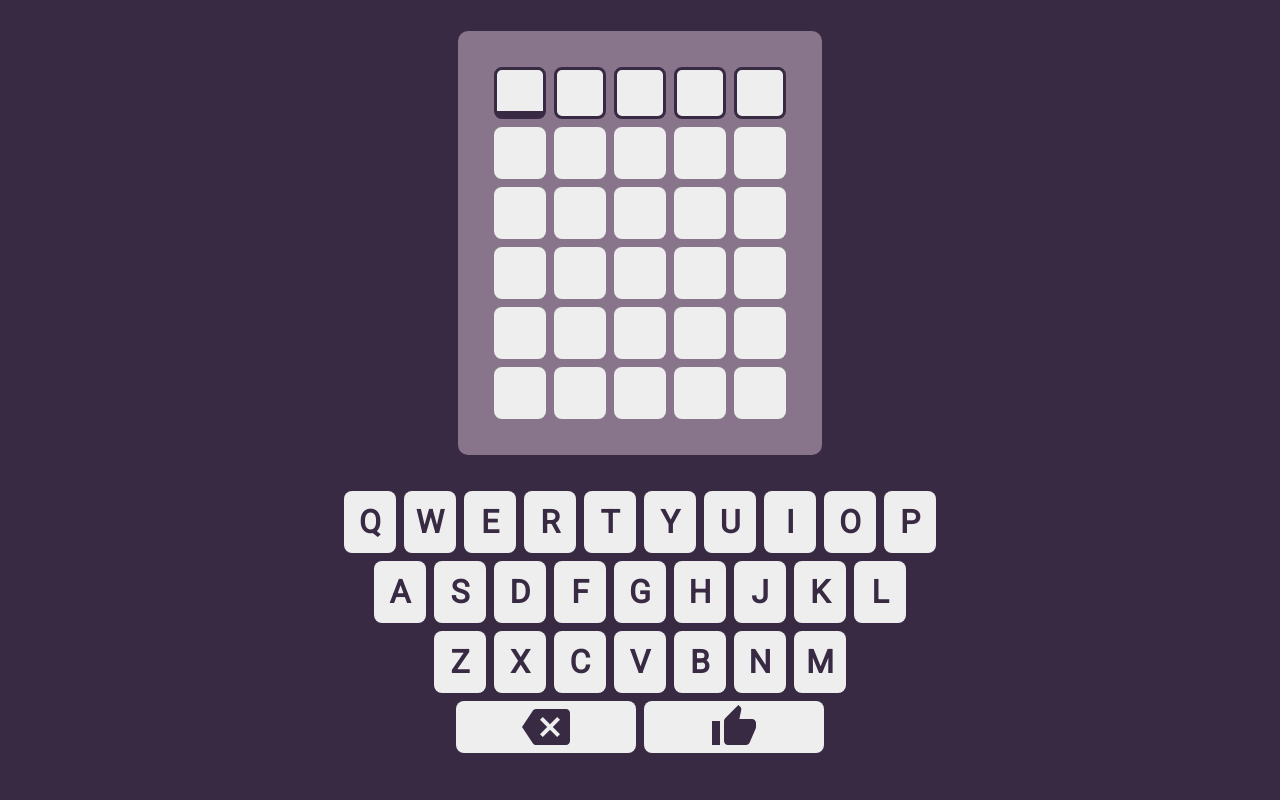
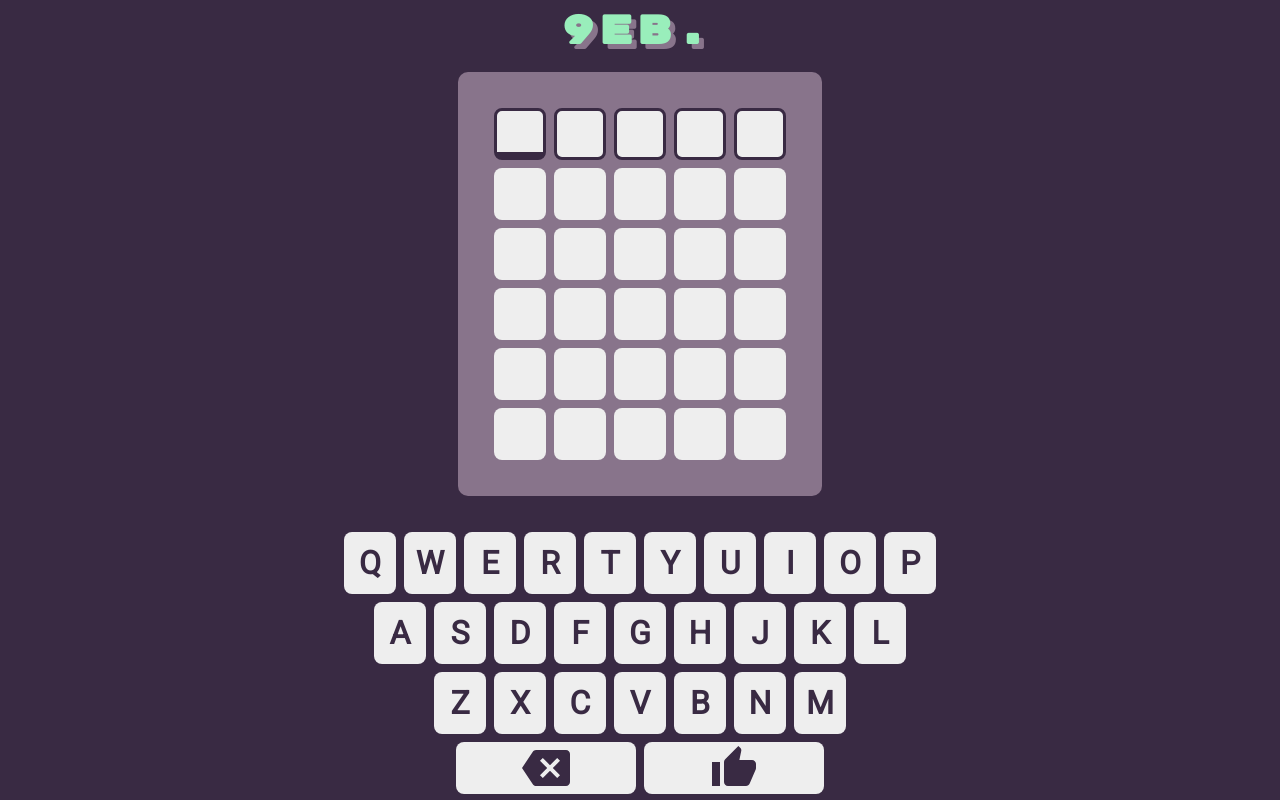
Before and after one commit to pedrogneri/9eb, a React (Create React App) app: page / in a window 1280 px wide. Built offline with nearby package versions, Linux system fonts and the light colour scheme.

Commit message:
feat: adiciona logo

```diff
--- a/public/index.html
+++ b/public/index.html
@@ -17,6 +17,12 @@
       href="https://fonts.googleapis.com/css2?family=Roboto:wght@300;400&display=swap"
       rel="stylesheet"
     />
+    <link rel="preconnect" href="https://fonts.googleapis.com" />
+    <link rel="preconnect" href="https://fonts.gstatic.com" crossorigin />
+    <link
+      href="https://fonts.googleapis.com/css2?family=Rubik+Mono+One&display=swap"
+      rel="stylesheet"
+    />
     <title>React App</title>
   </head>
   <body>
--- a/src/views/home/home.style.ts
+++ b/src/views/home/home.style.ts
@@ -66,7 +66,7 @@
   padding: 24px 0;
   font-size: 48px;
   text-transform: uppercase;
-  color: ${({  $gameState }) => $gameState === 'win' ? '#99eebb' : '#e87172'};
+  color: ${({ $gameState }) => $gameState === 'win' ? '#99eebb' : '#e87172'};
 `;
 
 export const Title = styled.div`
@@ -74,3 +74,32 @@
   text-transform: uppercase;
   font-weight: bold;
 `;
+
+export const Logo = styled.div`
+  margin: 2vh 0;
+
+  h1 {
+    font-size: 5vh;
+    color: #99eebb;
+    overflow: hidden;
+    font-family: 'Rubik Mono One', sans-serif;
+    border-right: .15em solid #eee;
+    white-space: nowrap;
+    margin: 0 auto;
+    text-shadow: 5px 5px #88748b;
+    letter-spacing: .10em;
+    animation:
+    typing 1s steps(4, end),
+    blink-caret .75s step-end infinite;
+  }
+
+  @keyframes typing {
+    from { width: 0 }
+    to { width: 100% }
+  }
+
+  @keyframes blink-caret {
+    from, to { border-color: transparent }
+    50% { border-color: #eee; }
+  }
+`;
--- a/src/views/home/home.tsx
+++ b/src/views/home/home.tsx
@@ -119,6 +119,9 @@
 
   return (
     <S.Container>
+      <S.Logo>
+        <h1>9eb.</h1>
+      </S.Logo>
       <S.BoardContainer>
         <S.Board>
           {[...Array(ROWS)].map((_, index) => (
```
